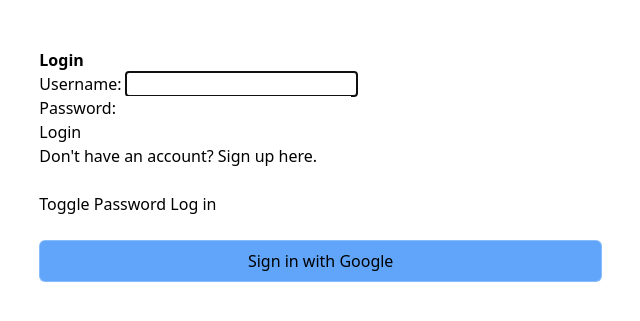
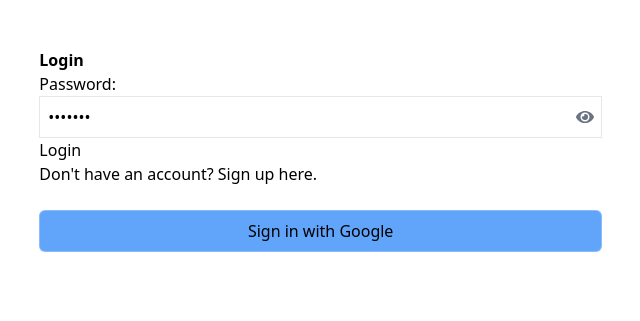
Before and after one commit to vansh-sardana/hackHounders, a Django app: page /login/ in a window 1280 px wide. Shown: the top 321 px of the page, without its empty margins (14-654 px from the left). Run offline with Django 4.2, Linux system fonts and the light colour scheme.

Commit message:
one major update

```diff
--- a/falls/templates/login.html
+++ b/falls/templates/login.html
@@ -7,42 +7,62 @@
     <meta http-equiv="X-UA-Compatible" content="IE=edge">
     <meta name="viewport" content="width=device-width, initial-scale=1.0">
     <title>Login</title>
-    <script>
-        function togglePassword(inputId) {
-            const passwordInput = document.getElementById(inputId);
-            passwordInput.type = (passwordInput.type === 'password') ? 'text' : 'password';
-        }
-        </script>
+
     <link href="https://cdn.jsdelivr.net/npm/tailwindcss@2.2.19/dist/tailwind.min.css" rel="stylesheet">
 </head>
+
+<!-- ... (previous code) ... -->
+
+<!-- ... (previous code) ... -->
+
+<!-- ... (previous code) ... -->
+
+<!-- ... (previous code) ... -->
 
 <body>
     <div class='flex max-w-[1160px] gap-x-12 w-11/12 m-auto py-12 justify-between'>
         <div class='w-11/12 max-w-[450px]'>
-
             <h2 class="font-semibold text-[1.875rem] leading-[2.375rem]">Login</h2>
             <form method="post" action="{% url 'login' %}">
                 {% csrf_token %}
-                {{ form.as_p }}
+                <div class="relative">
+                    <!-- Password field -->
+                    Password: <input type="password" value="FakePSW" id="id_password" name="password" class="border p-2 w-full">
+
+                    <!-- Eye icon to toggle between password visibility -->
+                    <span class="absolute top-1/2 -translate-y-1/2 right-2 cursor-pointer" onclick="togglePassword('id_password')">
+                        <i class="fa fa-eye text-gray-500"></i>
+                    </span>
+                </div>
                 <button type="submit">Login</button>
             </form>
             <p>Don't have an account? <a href="{% url 'signup' %}">Sign up here</a>.</p>
-            <form method="post">
-                {% csrf_token %}
-                {{ form.username }}
-                {{ form.password }}
-                <button type="button" onclick="togglePassword('id_password')">Toggle Password</button>
-                <button type="submit">Log in</button>
-                <button class='bg-blue-400 flex justify-center items-center border border-white border-opacity-25 w-full rounded-md font-medium mt-6 px-3 py-2 gap-3 opacity-65'><p>Sign in with Google</p></button>
-            </form>
+            <button class='bg-blue-400 flex justify-center items-center border border-white border-opacity-25 w-full rounded-md font-medium mt-6 px-3 py-2 gap-3 opacity-65'>
+                <p>Sign in with Google</p>
+            </button>
         </div>
         <div class='relative w-11/12 max-w-[450px]'>
-            <img alt="" width="555px" loading='lazy'
-                class='absolute -top-4 -left-4 z-10' />
+            <img alt="" width="555px" loading='lazy' class='absolute -top-4 -left-4 z-10' />
         </div>
-
     </div>
 
+    <script src="https://cdnjs.cloudflare.com/ajax/libs/font-awesome/5.15.2/js/all.min.js" crossorigin="anonymous"></script>
+    <script>
+        function togglePassword(inputId) {
+            var x = document.getElementById(inputId);
+            if (x.type === "password") {
+                x.type = "text";
+            } else {
+                x.type = "password";
+            }
+        }
+    </script>
 </body>
 
+<!-- ... (remaining code) ... -->
+
+
+
+<!-- ... (remaining code) ... -->
+
 </html>
--- a/falls/urls.py
+++ b/falls/urls.py
@@ -2,6 +2,7 @@
 # falls/urls.py
 from django.urls import path
 from . import views
+from .views import home
 
 app_name = 'falls'
 
--- a/falls/views.py
+++ b/falls/views.py
@@ -3,17 +3,48 @@
 # falls/views.py
 # falls/views.py
 from django.shortcuts import render
+import time
+import serial
+from django.shortcuts import render
+
+
+def read_serial_data():
+    # Replace 'COMx' with your Arduino's serial port
+    ser = serial.Serial('COM5', 9600)
+    # Wait for Arduino to initialize
+    time.sleep(2)
+    # Read data from the serial port
+    data = ser.readline().decode('utf-8').strip()
+    # Close the serial port
+    ser.close()
+    return data
+
+def parse_serial_data(serial_data):
+    # Parse the serial data and return a dictionary
+    # Example: "Time: 01:32, Latitude: 28.247627, Longitude: 76.813499, Heartbeat: 103"
+    data_parts = serial_data.split(',')
+    fall_data = {}
+    for part in data_parts:
+        print(part)
+        if ': ' in part:
+            key, value = part.split(':', 1)
+            fall_data[key.lower()] = value
+
+    return fall_data
+
+
 
 def home(request):
-    # Sample data, replace this with the actual data from your fall detection system
-    fall_data = {
-        'time': '5:30',
-        'location': 'BMN Munjal University',
-        'date': '1 March',
-        'heartbeat': 90,
-    }
+    # Read real-time data from Arduino
+    serial_data = read_serial_data()
+    print(f"Serial Data: {serial_data}")
+    # Parse the serial data
+    fall_data = parse_serial_data(serial_data)
+    print(f"Fall Data: {fall_data}")
+    print(3)
 
     return render(request, 'home.html', {'fall_data': fall_data})
+
 
 
 # falls/views.py
```
Also changed, not shown: falls/templates/home.html (+6 -2 lines).
